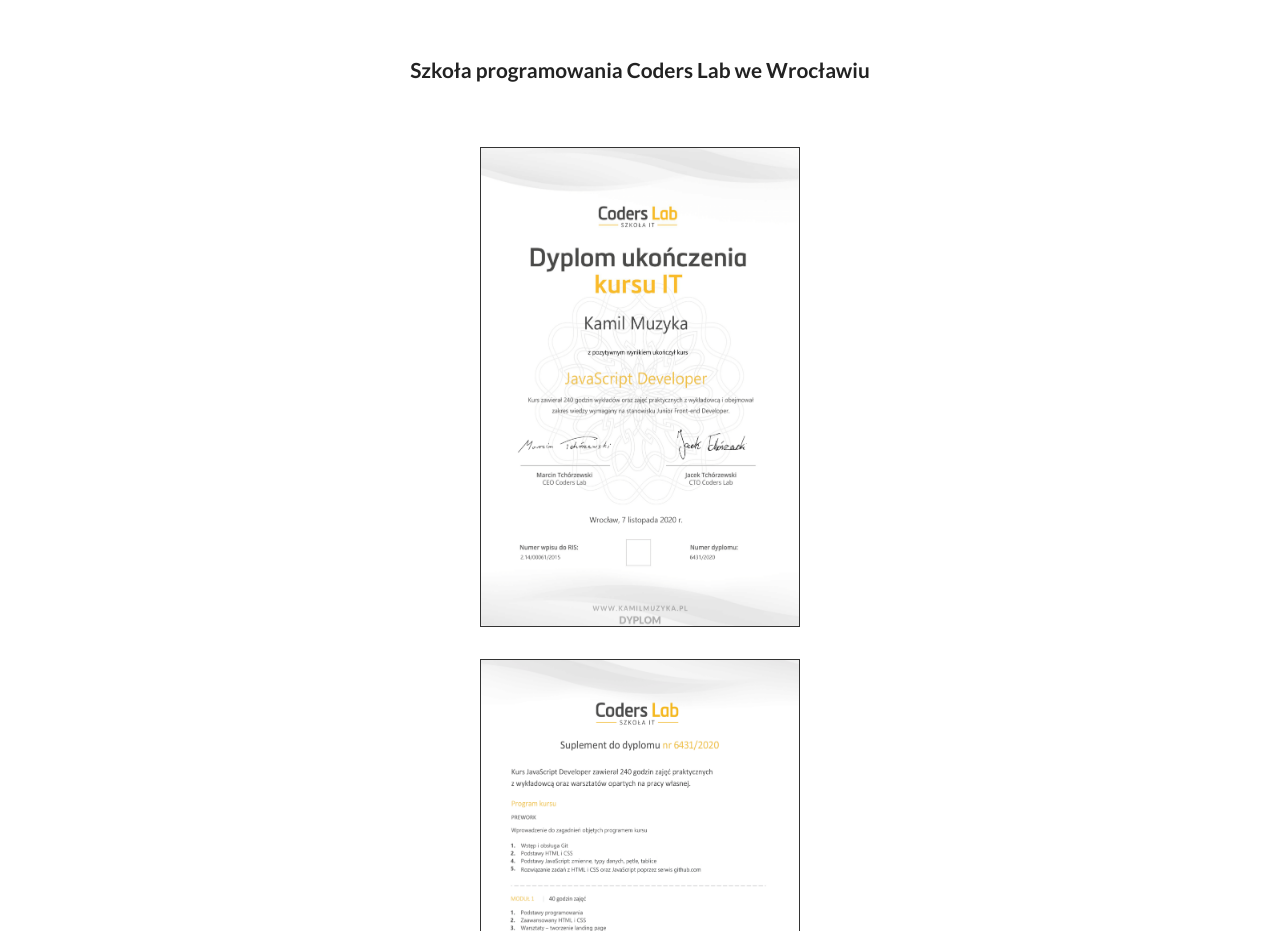
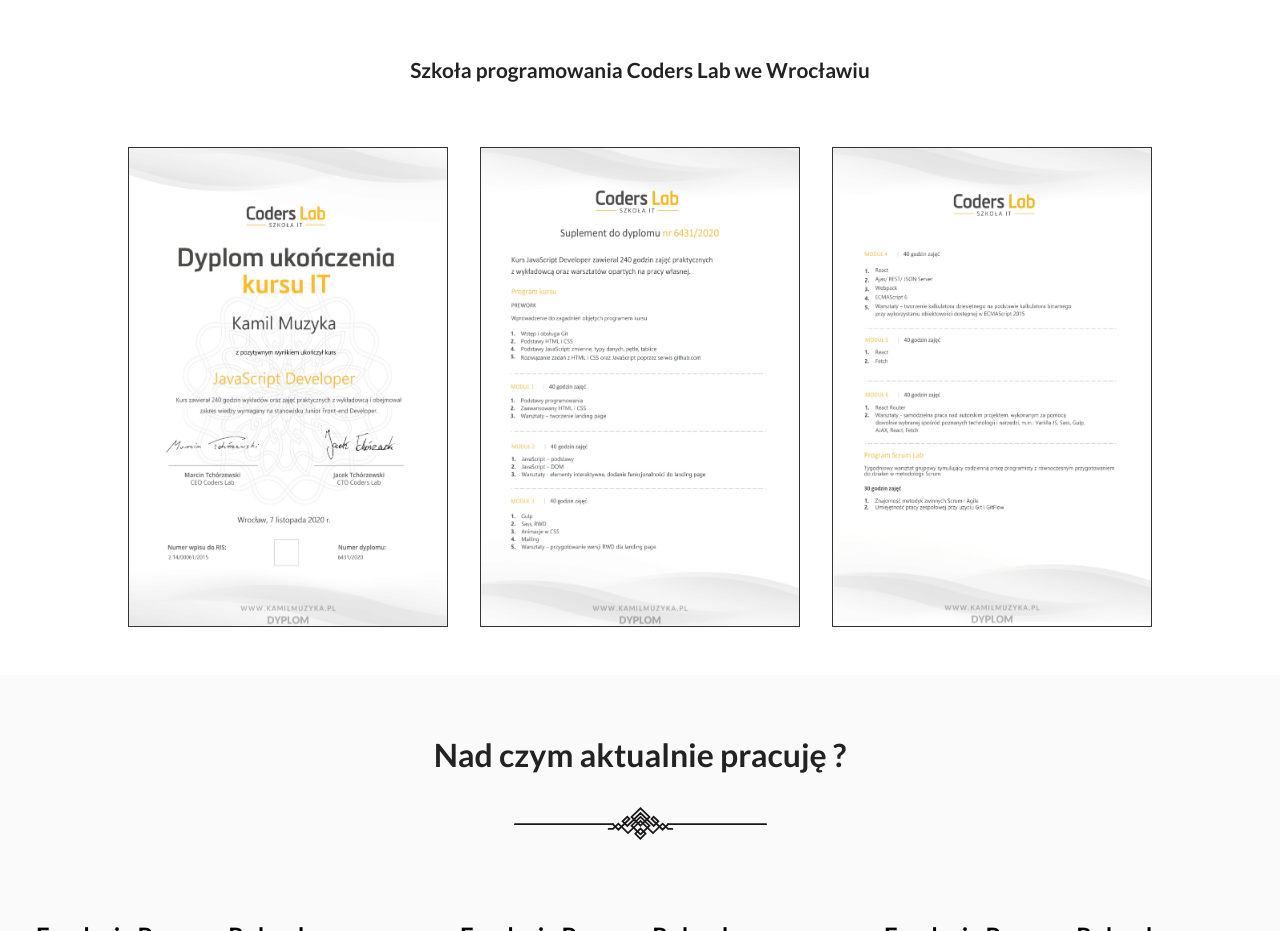
Before and after one commit to kamilmuzyka91/myWebSIte, a website: page index.html in a window 1280 px wide. Shown: the part 3600-4531 px from the top of the page. Drawn offline with Linux system fonts and the light colour scheme.

Commit message:
add rwd for dipoma

```diff
--- a/scss/elements/_gallery-lightbox.scss
+++ b/scss/elements/_gallery-lightbox.scss
@@ -16,9 +16,12 @@
   .diploma__wrapper {
     display: flex;
     flex-direction: column;
+    flex-wrap: wrap;
+    margin-bottom: 2rem;
 
-    flex-wrap: wrap;
-
+    @include notebook {
+      flex-direction: row;
+    }
     img {
       width: 20rem;
       height: 30rem;
```
Also changed, not shown: css/main.css, scss/elements/_services.scss (line endings or trailing spaces), 1 other file.
